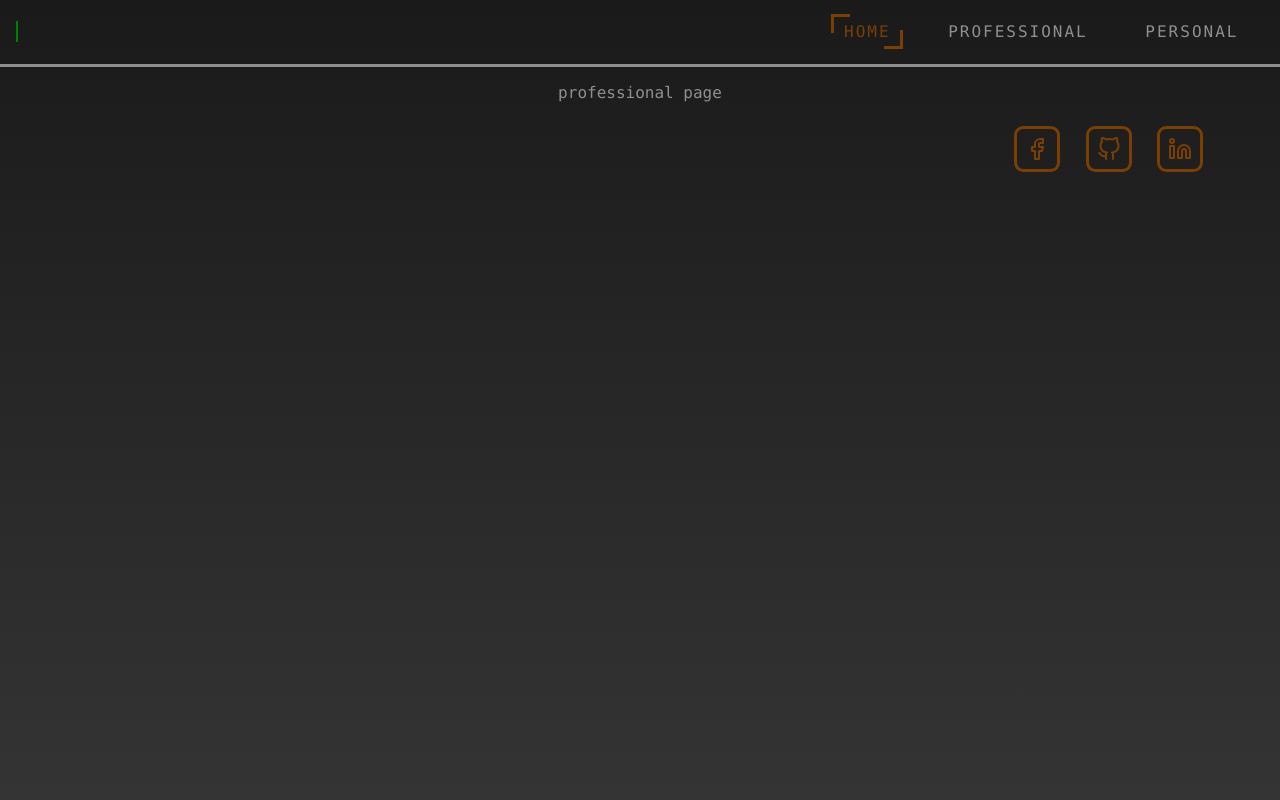
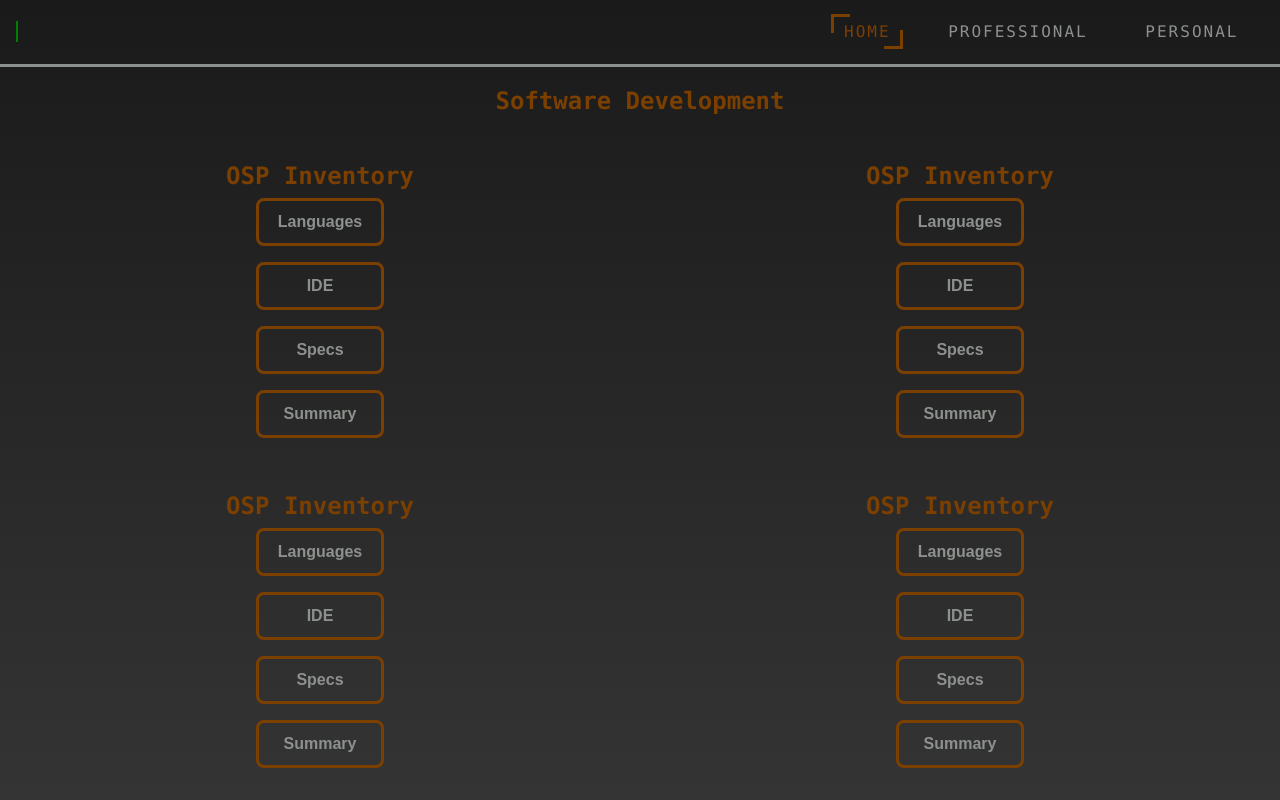
Before and after one commit to Xiokraze/mysite, a React (Create React App) app in the folder mysite/: page /professional in a window 1280 px wide. Shown: the top 800 px of the page. Built offline with nearby package versions, Linux system fonts and the light colour scheme.

Commit message:
Updated scrollbar style, began wiring the professional projects page, fixed bug where the div for the fun alert would prevent interacting with other elements, added OSPI project component.

```diff
--- /dev/null
+++ b/mysite/src/Components/SitePages/Professional/OSPI.js
@@ -0,0 +1,79 @@
+import React, { useState } from "react";
+
+const OSPI = () => {
+  const [showLanguages, setShowLanguages] = useState(false);
+  const [showIDE, setShowIDE] = useState(false);
+  const [showSpecs, setShowSpecs] = useState(false);
+  const [showSummary, setShowSummary] = useState(false);
+
+  return (
+    <div className="projectDiv">
+      <h2 className="projectTitle">OSP Inventory</h2>
+      <button
+        onClick={() => setShowLanguages(!showLanguages)}
+        className="projectButton"
+      >
+        Languages
+      </button>
+      <div className={showLanguages ? "projectTextDiv" : "projectTextDivHide"}>
+        <ul className={showLanguages ? "projectList" : "projectListHide"}>
+          <li className="projectLanguagesli">C#</li>
+          <li className="projectLanguagesli">JAVA</li>
+          <li className="projectLanguagesli">.NET</li>
+          <li className="projectLanguagesli">Python</li>
+          <li className="projectLanguagesli">SQL</li>
+          <li className="projectLanguagesli">XAML</li>
+          <li className="projectLanguagesli">XML</li>
+        </ul>
+      </div>
+      <button onClick={() => setShowIDE(!showIDE)} className="projectButton">
+        IDE
+      </button>
+      <div className={showIDE ? "projectTextDiv" : "projectTextDivHide"}>
+        <ul className={showIDE ? "projectList" : "projectListHide"}>
+          <li className="projectLanguagesli">Android</li>
+          <li className="projectLanguagesli">Eclipse</li>
+          <li className="projectLanguagesli">Visual Studio Community 2019</li>
+        </ul>
+      </div>
+
+      <button
+        onClick={() => setShowSpecs(!showSpecs)}
+        className="projectButton"
+      >
+        Specs
+      </button>
+      <div className={showSpecs ? "projectTextDiv" : "projectTextDivHide"}>
+        <p className={showSpecs ? "projectText" : "projectTextHide"}>
+          The front end is designed as a mobile application installed on an
+          Android Zebra QR code scanning gun for Android Oreo 8.1. It was
+          written using Visual Studio as a Xamarin.Forms application in C#,
+          .Net, and XML/Xaml. The web service is written in Eclipse as a JAX-RS
+          & Jersey with Maven project running Tomcat 8.5 in Java communicating
+          with Oracle servers through SQL. A python script runs on the hosted
+          server's task scheduler automating the sending of notification emails
+          to the development team for proactive project maintenance.
+        </p>
+      </div>
+
+      <button
+        onClick={() => setShowSummary(!showSummary)}
+        className="projectButton"
+      >
+        Summary
+      </button>
+      <div className={showSummary ? "projectTextDiv" : "projectTextDivHide"}>
+        <p className={showSummary ? "projectText" : "projectTextHide"}>
+          The OSP Inventory project was developed to completely overhaul and
+          replace our company's inventory tracking system. It provides vastly
+          improved warehouse inventory accountability, decreases the time for
+          contractors to check material in/out at warehouses, provides a
+          desperately needed, easy-to-use, graphical user interface, and equips
+          us with enhanced analytical metrics data.
+        </p>
+      </div>
+    </div>
+  );
+};
+
+export default OSPI;
--- a/mysite/src/Components/SitePages/Professional/ProfessionalPage.js
+++ b/mysite/src/Components/SitePages/Professional/ProfessionalPage.js
@@ -1,5 +1,22 @@
+import React from "react";
+import OSPI from "./OSPI";
+import styles from "./ProfessionalPage.module.css";
+
 const ProfessionalPage = () => {
-  return <p>professional page</p>
-}
+  return (
+    <React.Fragment>
+      <h2>Software Development</h2>
+      <div className={styles.projects}>
+      <OSPI />
+      <OSPI />
+      <OSPI />
+      <OSPI />
+      <OSPI />
+      <OSPI />
+    </div>
+    </React.Fragment>
+
+  );
+};
 
 export default ProfessionalPage;
--- /dev/null
+++ b/mysite/src/Components/SitePages/Professional/ProfessionalPage.module.css
@@ -0,0 +1,4 @@
+.projects {
+  display: flex;
+  flex-wrap: wrap;
+}
--- a/mysite/src/Components/UIElements/LoadingCode.module.css
+++ b/mysite/src/Components/UIElements/LoadingCode.module.css
@@ -8,6 +8,7 @@
   top: 4rem;
   position: absolute;
   overflow: hidden;
+  z-index: -1;
 }
 
 .loadingDivShow {
--- a/mysite/src/index.css
+++ b/mysite/src/index.css
@@ -15,6 +15,21 @@ body {
   text-align: center;
   color: var(--GunMetal);
   font-family: "Consolas", Arial, sans-serif;
+  scrollbar-width: thin;
+  scrollbar-color: var(--DarkGray) var(--GunMetal);
+}
+
+body::-webkit-scrollbar {
+  width: 1rem;
+}
+
+body::-webkit-scrollbar-track {
+  background: var(--DarkGray);
+}
+body::-webkit-scrollbar-thumb {
+  background-color: var(--DarkGray) ;
+  border-radius: 6px;
+  border: 2px solid var(--GunMetal);
 }
 
 .descriptors {
@@ -99,6 +114,90 @@ a {
   opacity: 1;
 }
 
+.projectDiv {
+  display: block;
+  margin: auto;
+  width: 30rem;
+  border: 3px solid transparent;
+  border-radius: 8px;
+  padding: 1rem;
+  transition: border 1s ease;
+}
+
+.projectDiv:hover {
+  border: 3px solid var(--GunMetal);
+  border-radius: 8px;
+  transition: border 1s ease;
+}
+
+.projectList, .projectListHide {
+  width: auto;
+  display: inline-flex;
+  flex-wrap: wrap;
+  overflow-wrap: normal;
+  text-align: center;
+  margin: 0;
+  padding: 0;
+  list-style: none;
+}
+
+.projectList {
+  opacity: 1;
+  transition: opacity 2s ease;
+}
+
+.projectListHide {
+  opacity: 0;
+}
+
+.projectLanguagesli {
+  margin: 1rem;
+}
+
+.projectText, .projectTextHide {
+  text-align: left;
+  padding-left: 1rem;
+  padding-right: 1rem;
+}
+
+.projectText {
+  opacity: 1;
+  transition: opacity 2s ease;
+}
+
+.projectTextHide {
+  opacity: 0;
+  margin: 0;
+}
+
+.projectTextDiv {
+  visibility: visible;
+  height: auto;
+}
+
+.projectTextDivHide {
+  visibility: hidden;
+  height: 0;
+}
+
+.projectTitle {
+  margin: .5rem;
+}
+
+.projectButton {
+  margin: .5rem auto;
+  width: 8rem;
+  height: 3rem;
+  border: 3px solid var(--Chocolate);
+  border-radius: 8px;
+  padding: .5em;
+  background: transparent;
+  color: var(--GunMetal);
+  font-size: medium;
+  font-weight: bold;
+  display: block;
+}
+
 @media screen and (max-width: 500px) {
   .headerDiv {
     display: block;
@@ -110,6 +209,9 @@ a {
 }
 
 @media screen and (max-width: 780px) {
+  .projectDiv {
+    width: 100%;
+  }
   .navMenu li {
     display: block;
   }
```
